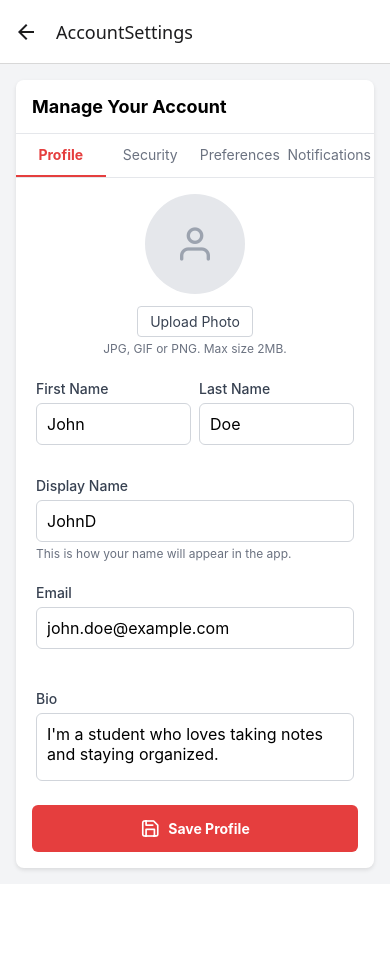
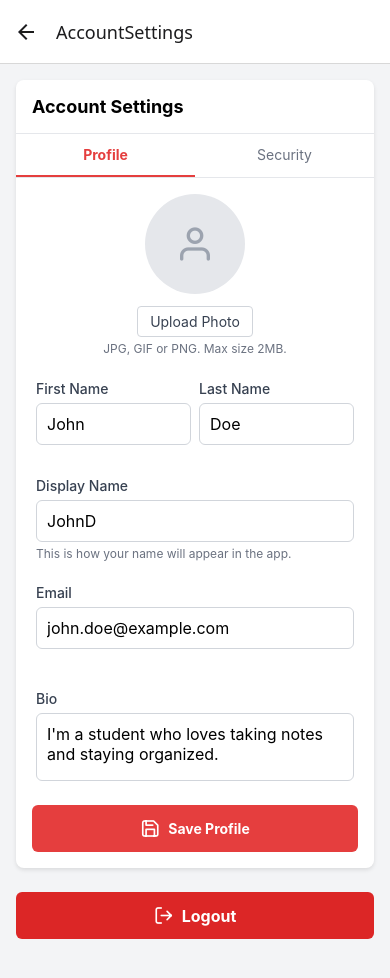
Before and after one commit to JorgeRodriguez5167/Frontend-Study-App, a React Native app: screen /AccountSettings in a window 390 px wide. Shown: the top 978 px of the page. Before the commit the page ends 884 px from the top, so only its background shows below. Built offline with nearby package versions, Linux system fonts and the light colour scheme.

Commit message:
Got rid of some settings

```diff
--- a/AccountSettingsScreen.js
+++ b/AccountSettingsScreen.js
@@ -1,8 +1,10 @@
 import { useState } from "react"
-import { View, Text, TouchableOpacity, StyleSheet, SafeAreaView, ScrollView, TextInput, Switch } from "react-native"
+import { View, Text, TouchableOpacity, StyleSheet, SafeAreaView, ScrollView, TextInput, Alert } from "react-native"
 import Icon from "react-native-vector-icons/Feather"
+import { useNavigation } from "@react-navigation/native"
 
 export default function AccountSettingsScreen() {
+  const navigation = useNavigation()
   const [activeTab, setActiveTab] = useState("profile")
 
   // Profile state
@@ -12,20 +14,29 @@ export default function AccountSettingsScreen() {
   const [email, setEmail] = useState("john.doe@example.com")
   const [bio, setBio] = useState("I'm a student who loves taking notes and staying organized.")
 
-  // Preferences state
-  const [darkMode, setDarkMode] = useState(false)
-  const [autoSave, setAutoSave] = useState(true)
-  const [highQualityAudio, setHighQualityAudio] = useState(false)
-  const [language, setLanguage] = useState("English")
-  const [defaultCategory, setDefaultCategory] = useState("Misc")
-
-  // Notifications state
-  const [emailReminders, setEmailReminders] = useState(true)
-  const [accountUpdates, setAccountUpdates] = useState(true)
-  const [newFeatures, setNewFeatures] = useState(false)
-  const [pushNotifications, setPushNotifications] = useState(true)
-  const [notificationSound, setNotificationSound] = useState(false)
-  const [notificationFrequency, setNotificationFrequency] = useState("Daily")
+  const handleLogout = () => {
+    Alert.alert(
+      "Confirm Logout",
+      "Are you sure you want to log out?",
+      [
+        {
+          text: "Cancel",
+          style: "cancel"
+        },
+        {
+          text: "Logout",
+          onPress: () => {
+            // Clear any stored authentication data here if needed
+            navigation.reset({
+              index: 0,
+              routes: [{ name: 'Login' }],
+            })
+          },
+          style: "destructive"
+        }
+      ]
+    )
+  }
 
   const renderTabContent = () => {
     switch (activeTab) {
@@ -110,140 +121,18 @@ export default function AccountSettingsScreen() {
               </Text>
             </View>
 
-            <View style={styles.sectionTitle}>
-              <Text style={styles.sectionTitleText}>Two-Factor Authentication</Text>
-            </View>
-
-            <View style={styles.settingRow}>
-              <View>
-                <Text style={styles.settingTitle}>Enable 2FA</Text>
-                <Text style={styles.settingDescription}>Add an extra layer of security to your account</Text>
-              </View>
-              <Switch
-                value={false}
-                onValueChange={() => {}}
-                trackColor={{ false: "#d1d5db", true: "#f87171" }}
-                thumbColor={false ? "#e53e3e" : "#f4f3f4"}
-              />
-            </View>
-
             <TouchableOpacity style={styles.saveButton}>
               <Icon name="save" size={20} color="white" />
               <Text style={styles.saveButtonText}>Save Security Settings</Text>
             </TouchableOpacity>
-          </View>
-        )
 
-      case "preferences":
-        return (
-          <View style={styles.tabContent}>
-            <View style={styles.sectionTitle}>
-              <Text style={styles.sectionTitleText}>Theme</Text>
-            </View>
+            {/* Divider */}
+            <View style={styles.divider} />
 
-            <View style={styles.settingRow}>
-              <View>
-                <Text style={styles.settingTitle}>Dark Mode</Text>
-                <Text style={styles.settingDescription}>Switch between light and dark mode</Text>
-              </View>
-              <Switch
-                value={darkMode}
-                onValueChange={setDarkMode}
-                trackColor={{ false: "#d1d5db", true: "#f87171" }}
-                thumbColor={darkMode ? "#e53e3e" : "#f4f3f4"}
-              />
-            </View>
-
-            <View style={styles.sectionTitle}>
-              <Text style={styles.sectionTitleText}>Note Settings</Text>
-            </View>
-
-            <View style={styles.settingRow}>
-              <View>
-                <Text style={styles.settingTitle}>Auto-Save</Text>
-                <Text style={styles.settingDescription}>Automatically save notes while typing</Text>
-              </View>
-              <Switch
-                value={autoSave}
-                onValueChange={setAutoSave}
-                trackColor={{ false: "#d1d5db", true: "#f87171" }}
-                thumbColor={autoSave ? "#e53e3e" : "#f4f3f4"}
-              />
-            </View>
-
-            <View style={styles.settingRow}>
-              <View>
-                <Text style={styles.settingTitle}>High Quality Audio</Text>
-                <Text style={styles.settingDescription}>Record audio in high quality (uses more storage)</Text>
-              </View>
-              <Switch
-                value={highQualityAudio}
-                onValueChange={setHighQualityAudio}
-                trackColor={{ false: "#d1d5db", true: "#f87171" }}
-                thumbColor={highQualityAudio ? "#e53e3e" : "#f4f3f4"}
-              />
-            </View>
-
-            <TouchableOpacity style={styles.saveButton}>
-              <Icon name="save" size={20} color="white" />
-              <Text style={styles.saveButtonText}>Save Preferences</Text>
-            </TouchableOpacity>
-          </View>
-        )
-
-      case "notifications":
-        return (
-          <View style={styles.tabContent}>
-            <View style={styles.sectionTitle}>
-              <Text style={styles.sectionTitleText}>Email Notifications</Text>
-            </View>
-
-            <View style={styles.settingRow}>
-              <View>
-                <Text style={styles.settingTitle}>Note Reminders</Text>
-                <Text style={styles.settingDescription}>Receive reminders about your notes</Text>
-              </View>
-              <Switch
-                value={emailReminders}
-                onValueChange={setEmailReminders}
-                trackColor={{ false: "#d1d5db", true: "#f87171" }}
-                thumbColor={emailReminders ? "#e53e3e" : "#f4f3f4"}
-              />
-            </View>
-
-            <View style={styles.settingRow}>
-              <View>
-                <Text style={styles.settingTitle}>Account Updates</Text>
-                <Text style={styles.settingDescription}>Receive updates about your account</Text>
-              </View>
-              <Switch
-                value={accountUpdates}
-                onValueChange={setAccountUpdates}
-                trackColor={{ false: "#d1d5db", true: "#f87171" }}
-                thumbColor={accountUpdates ? "#e53e3e" : "#f4f3f4"}
-              />
-            </View>
-
-            <View style={styles.sectionTitle}>
-              <Text style={styles.sectionTitleText}>Push Notifications</Text>
-            </View>
-
-            <View style={styles.settingRow}>
-              <View>
-                <Text style={styles.settingTitle}>Enable Push Notifications</Text>
-                <Text style={styles.settingDescription}>Receive notifications on your device</Text>
-              </View>
-              <Switch
-                value={pushNotifications}
-                onValueChange={setPushNotifications}
-                trackColor={{ false: "#d1d5db", true: "#f87171" }}
-                thumbColor={pushNotifications ? "#e53e3e" : "#f4f3f4"}
-              />
-            </View>
-
-            <TouchableOpacity style={styles.saveButton}>
-              <Icon name="save" size={20} color="white" />
-              <Text style={styles.saveButtonText}>Save Notification Settings</Text>
+            {/* Logout Button */}
+            <TouchableOpacity style={styles.logoutButton} onPress={handleLogout}>
+              <Icon name="log-out" size={20} color="white" />
+              <Text style={styles.logoutButtonText}>Logout</Text>
             </TouchableOpacity>
           </View>
         )
@@ -259,10 +148,9 @@ export default function AccountSettingsScreen() {
         <View style={styles.content}>
           <View style={styles.card}>
             <View style={styles.cardHeader}>
-              <Text style={styles.cardTitle}>Manage Your Account</Text>
+              <Text style={styles.cardTitle}>Account Settings</Text>
             </View>
 
-            {/* Tabs */}
             <View style={styles.tabs}>
               <TouchableOpacity
                 style={[styles.tab, activeTab === "profile" && styles.activeTab]}
@@ -276,24 +164,16 @@ export default function AccountSettingsScreen() {
               >
                 <Text style={[styles.tabText, activeTab === "security" && styles.activeTabText]}>Security</Text>
               </TouchableOpacity>
-              <TouchableOpacity
-                style={[styles.tab, activeTab === "preferences" && styles.activeTab]}
-                onPress={() => setActiveTab("preferences")}
-              >
-                <Text style={[styles.tabText, activeTab === "preferences" && styles.activeTabText]}>Preferences</Text>
-              </TouchableOpacity>
-              <TouchableOpacity
-                style={[styles.tab, activeTab === "notifications" && styles.activeTab]}
-                onPress={() => setActiveTab("notifications")}
-              >
-                <Text style={[styles.tabText, activeTab === "notifications" && styles.activeTabText]}>
-                  Notifications
-                </Text>
-              </TouchableOpacity>
             </View>
 
             {renderTabContent()}
           </View>
+
+          {/* Global Logout Button */}
+          <TouchableOpacity style={styles.globalLogoutButton} onPress={handleLogout}>
+            <Icon name="log-out" size={20} color="white" />
+            <Text style={styles.logoutButtonText}>Logout</Text>
+          </TouchableOpacity>
         </View>
       </ScrollView>
     </SafeAreaView>
@@ -456,4 +336,36 @@ const styles = StyleSheet.create({
     fontSize: 14,
     color: "#6b7280",
   },
+  logoutButton: {
+    backgroundColor: "#dc2626",
+    flexDirection: "row",
+    alignItems: "center",
+    justifyContent: "center",
+    paddingVertical: 12,
+    paddingHorizontal: 20,
+    borderRadius: 6,
+    marginTop: 24,
+  },
+  logoutButtonText: {
+    color: "white",
+    fontWeight: "bold",
+    marginLeft: 8,
+    fontSize: 16,
+  },
+  divider: {
+    height: 1,
+    backgroundColor: "#e5e7eb",
+    marginTop: 24,
+  },
+  globalLogoutButton: {
+    backgroundColor: "#dc2626",
+    flexDirection: "row",
+    alignItems: "center",
+    justifyContent: "center",
+    paddingVertical: 12,
+    paddingHorizontal: 20,
+    borderRadius: 6,
+    marginTop: 24,
+    marginBottom: 40,
+  },
 })
```
